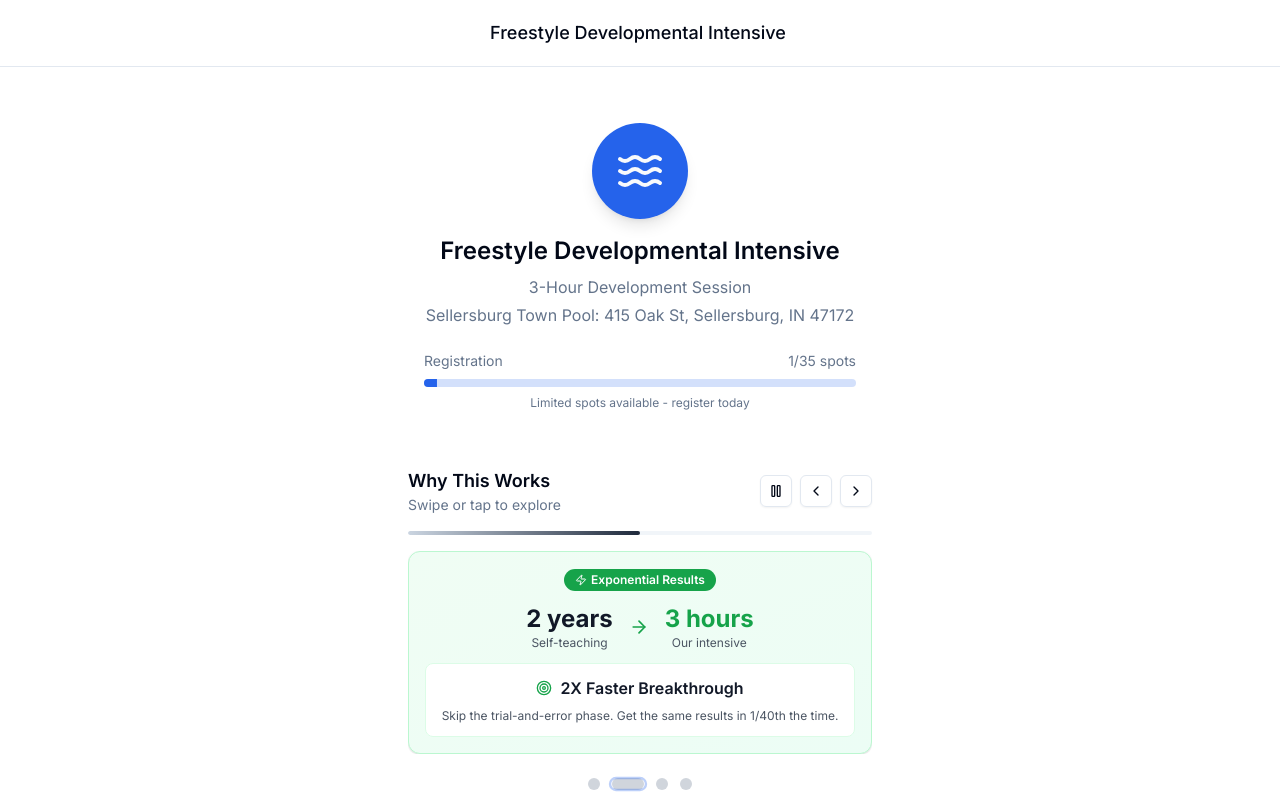
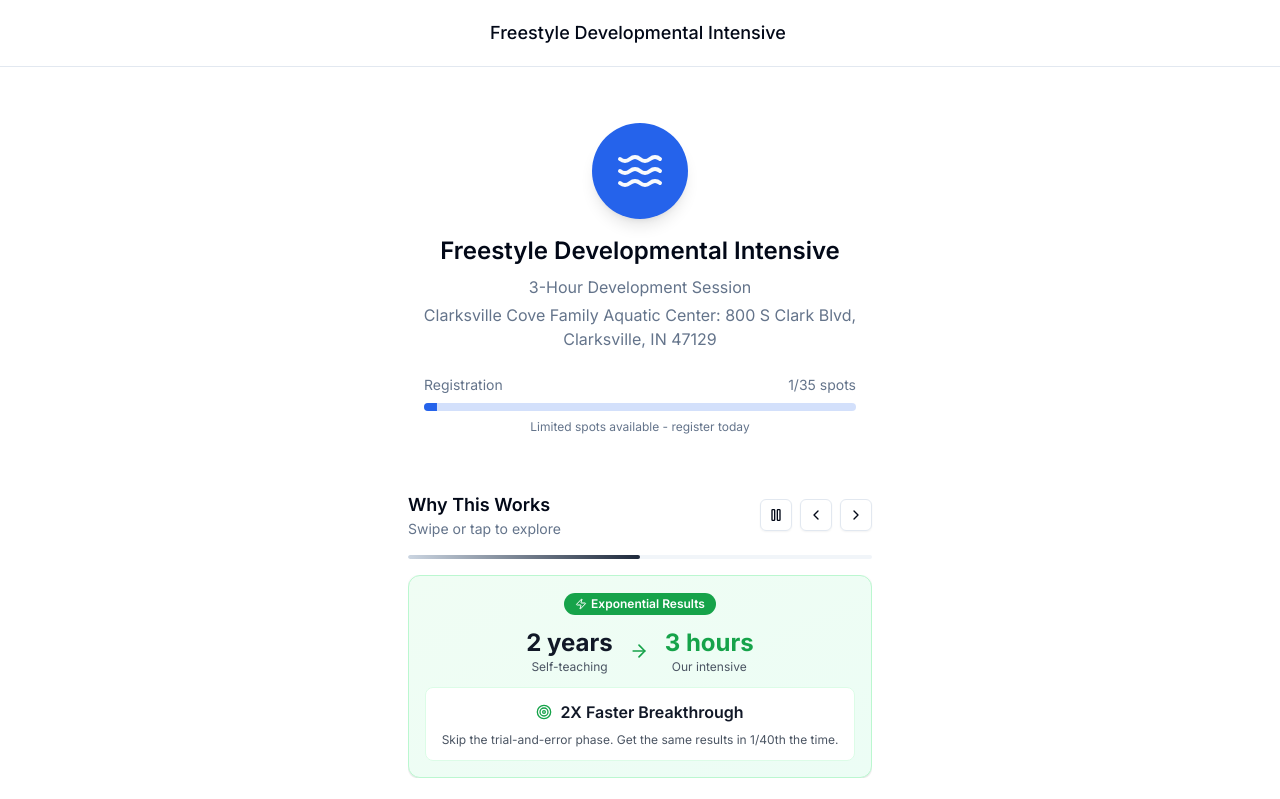
Before and after one commit to cblon/thespeedwithin, a Next.js app: page / in a window 1280 px wide. Shown: the top 799 px of the page. Built offline with nearby package versions, Linux system fonts and the light colour scheme.

Commit message:
initial commit

```diff
--- a/components/sections/hero-section.tsx
+++ b/components/sections/hero-section.tsx
@@ -54,7 +54,7 @@ export function HeroSection({ icon: Icon, title, subtitle, registration, delay =
         animate={{ opacity: 1, y: 0 }}
         transition={{ duration: 0.5, delay: delay + 0.3 }}
       >
-     Sellersburg Town Pool: 415 Oak St, Sellersburg, IN 47172
+     Clarksville Cove Family Aquatic Center: 800 S Clark Blvd, Clarksville, IN 47129
       </motion.p>
 
       <motion.div
```
